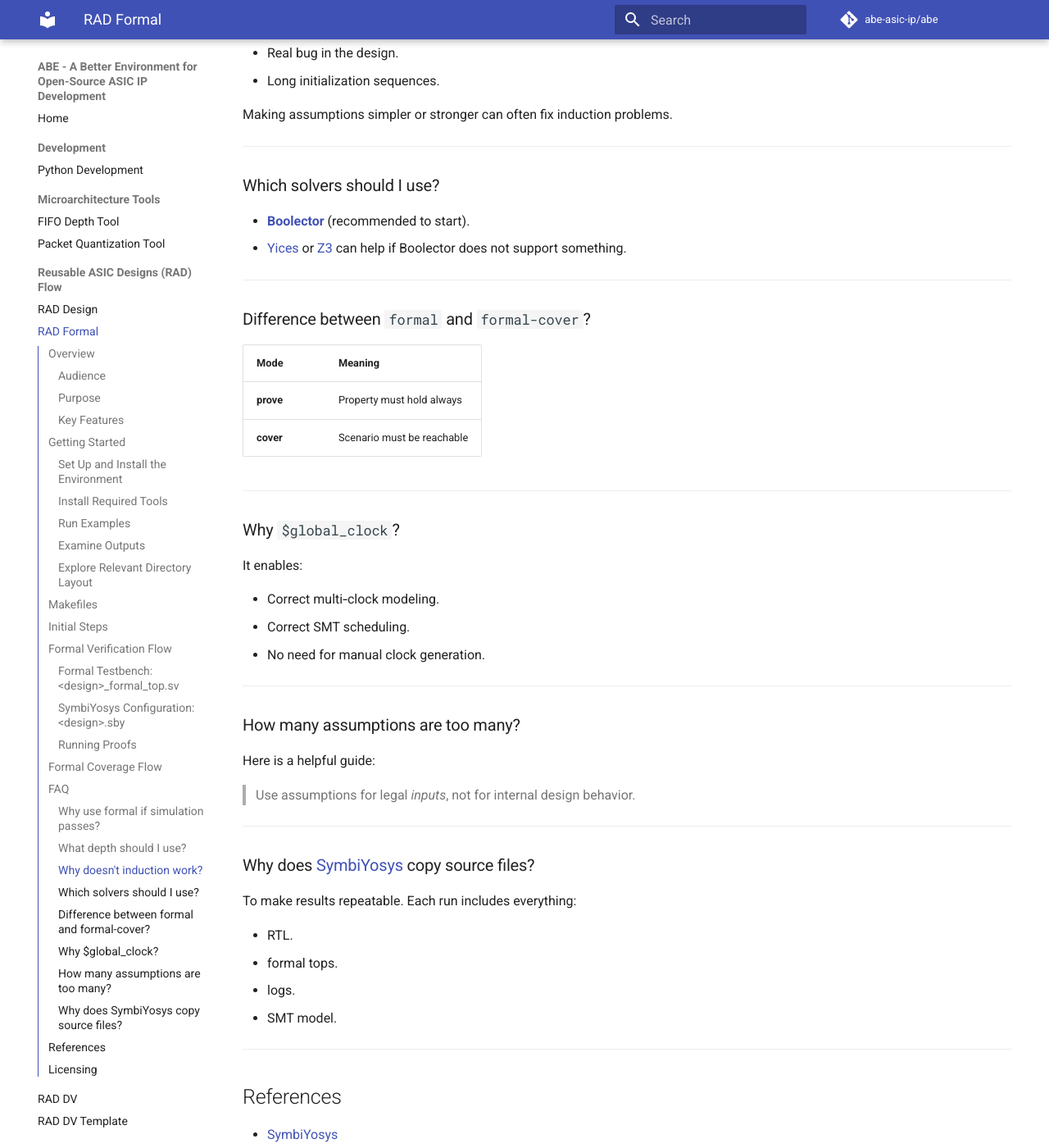
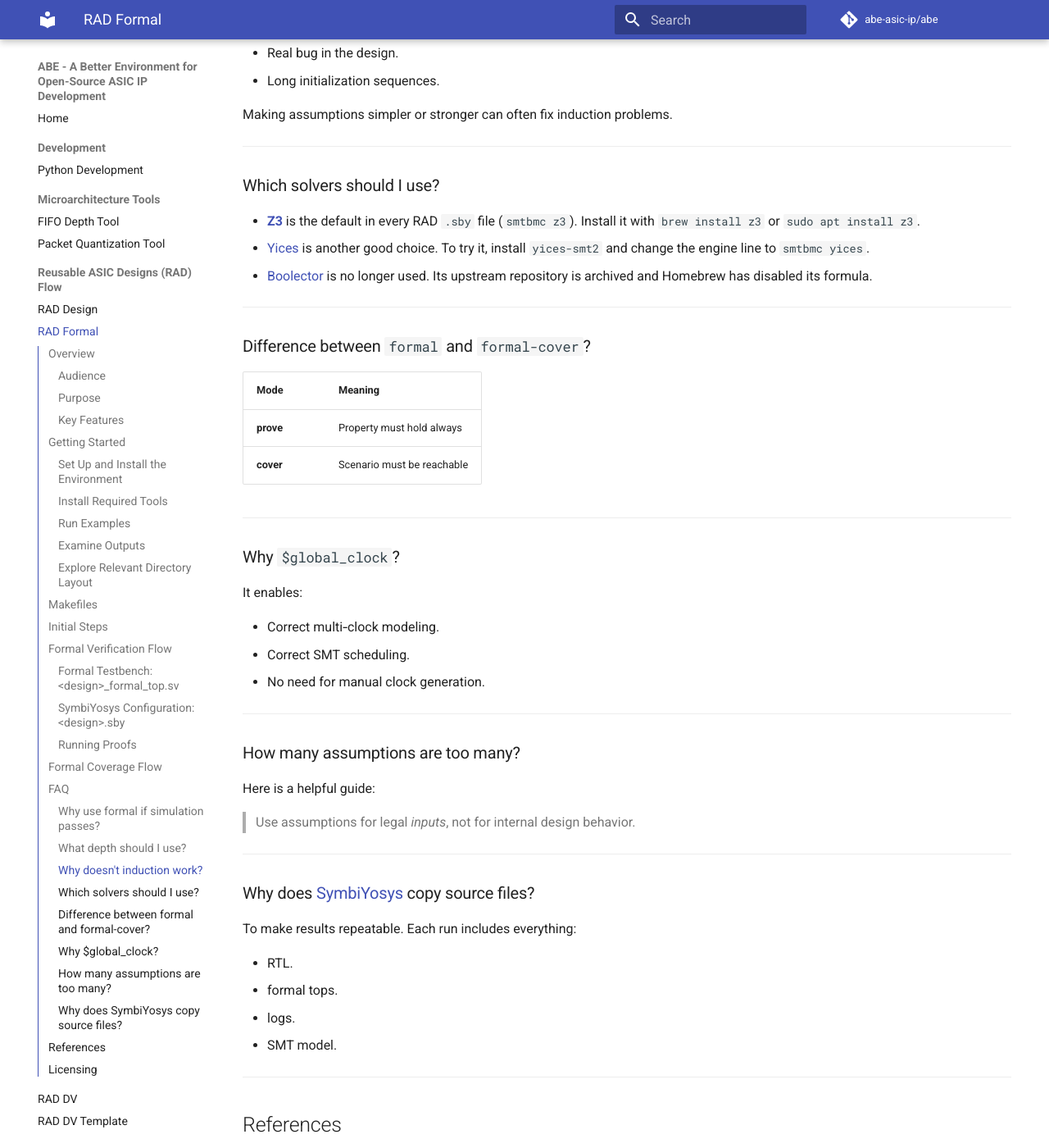
Before and after one commit to abe-asic-ip/abe, an MkDocs documentation site: the page built from docs/formal.md, in a window 1280 px wide and 1400 px high, scrolled down 6467 px. Shown: the whole window at 82% size. Built offline with MkDocs 1.6.1 and Material for MkDocs 9.7.7, drawn with Linux system fonts in a browser that asks for light colours; comment, search, counter and statistics services are not loaded; some of the changed text lies outside the part shown.

Commit message:
formal: switch smtbmc engine from boolector to z3
Boolector's upstream repository is archived and Homebrew disabled its
formula, so new users cannot install it. Use z3, which is maintained and
widely packaged. All prove and cover runs pass with z3, and z3 reports a
failure on a deliberately broken assertion.

make deps-formal now requires z3 (it used to accept any solver even though
the .sby files hardcoded one). Update docs/formal.md.

Co-Authored-By: Claude Sonnet 5 <noreply@anthropic.com>

```diff
--- a/docs/formal.md
+++ b/docs/formal.md
@@ -46,7 +46,7 @@ design‑side checks* and *before [DV](dv.md) simulation*.
 - [SymbiYosys](https://github.com/YosysHQ/sby)‑based flow (`prove` and `cover`)
 - Reusable SBY templates for each design
 - Standard formal testbench structure
-- Open‑source SMT solvers ([Boolector](https://github.com/Boolector/boolector) recommended)
+- Open‑source SMT solvers ([Z3](https://github.com/Z3Prover/z3) is the default)
 - Make‑based automation for proofs and coverage
 - Same directory structure for each `rad_<design>` design
 
@@ -291,9 +291,12 @@ Making assumptions simpler or stronger can often fix induction problems.
 
 ### Which solvers should I use?
 
-- **[Boolector](https://github.com/Boolector/boolector)** (recommended to start).
-- [Yices](https://yices.csl.sri.com/) or [Z3](https://github.com/Z3Prover/z3)
-can help if Boolector does not support something.
+- **[Z3](https://github.com/Z3Prover/z3)** is the default in every RAD `.sby`
+  file (`smtbmc z3`). Install it with `brew install z3` or `sudo apt install z3`.
+- [Yices](https://yices.csl.sri.com/) is another good choice. To try it, install
+  `yices-smt2` and change the engine line to `smtbmc yices`.
+- [Boolector](https://github.com/Boolector/boolector) is no longer used. Its
+  upstream repository is archived and Homebrew has disabled its formula.
 
 ---
 
@@ -340,7 +343,7 @@ Each run includes everything:
 
 - [SymbiYosys](https://github.com/YosysHQ/sby)
 - [yosys-smtbmc](https://yosyshq.readthedocs.io/projects/yosys/en/latest/cmd/smtbmc.html)
-- [Boolector](https://github.com/Boolector/boolector)
+- [Z3](https://github.com/Z3Prover/z3)
 
 ---
 
```
Also changed, not shown: other parts of docs/formal.md (+1 -1 lines), 7 other files.
